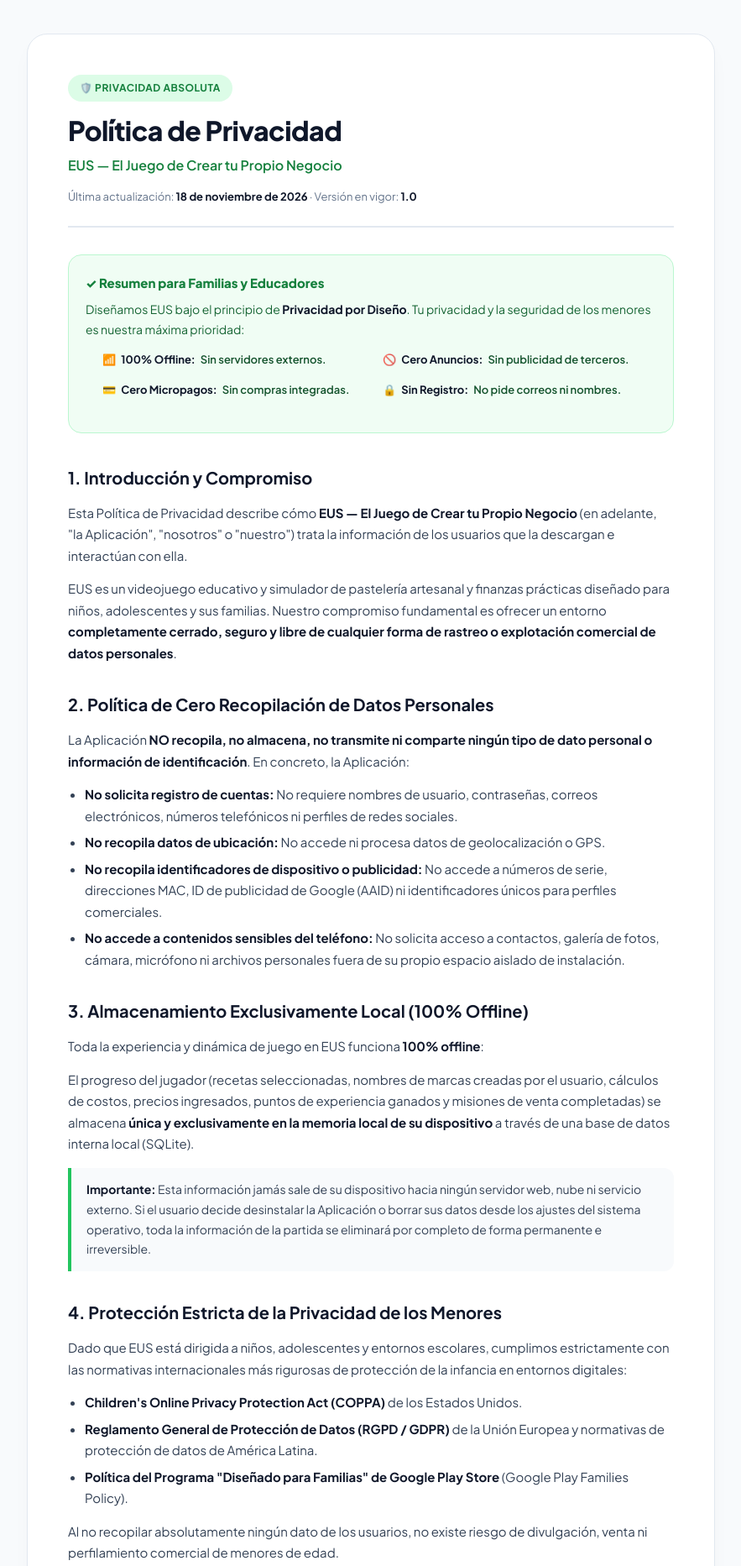
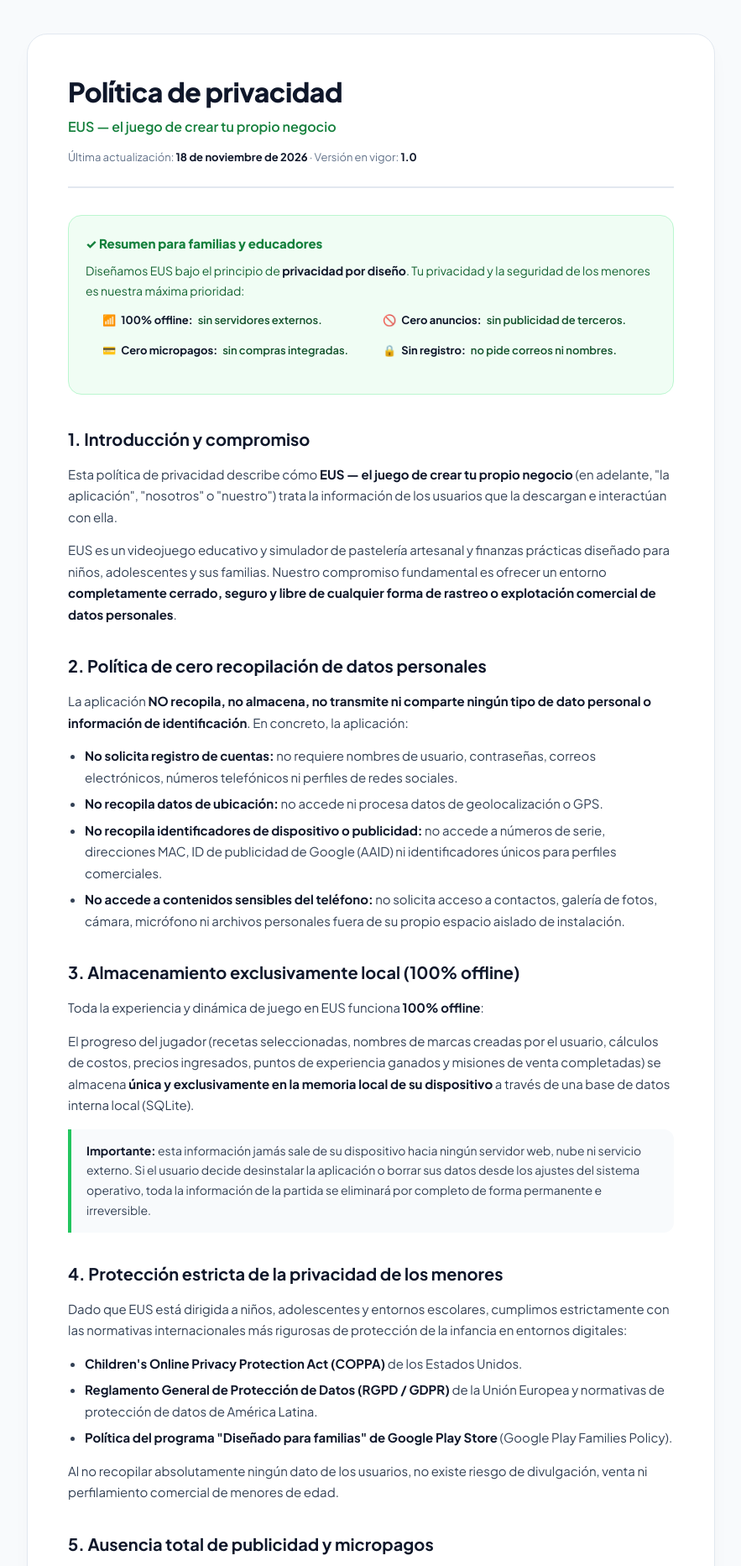
Before and after one commit to R2D2GP/eus-privacy-policy, a plain HTML site: page index.html in a window 1280 px wide. Shown: the top 1865 px of the page at 84% size, without its empty margins (198-1081 px from the left). Drawn offline with Linux system fonts and the light colour scheme.

Commit message:
Corregir mayúsculas según ortografía en español y retirar badge superior

```diff
--- a/index.html
+++ b/index.html
@@ -3,8 +3,8 @@
 <head>
   <meta charset="UTF-8">
   <meta name="viewport" content="width=device-width, initial-scale=1.0">
-  <title>Política de Privacidad — EUS</title>
-  <meta name="description" content="Política de Privacidad oficial de EUS — El Juego de Crear tu Propio Negocio. Conoce nuestro compromiso de 100% privacidad, cero recolección de datos y entorno seguro para niños y familias.">
+  <title>Política de privacidad — EUS</title>
+  <meta name="description" content="Política de privacidad oficial de EUS — el juego de crear tu propio negocio. Conoce nuestro compromiso de 100% privacidad, cero recolección de datos y entorno seguro para niños y familias.">
   <link rel="preconnect" href="https://fonts.googleapis.com">
   <link rel="preconnect" href="https://fonts.gstatic.com" crossorigin>
   <link href="https://fonts.googleapis.com/css2?family=Plus+Jakarta+Sans:wght@400;500;600;700;800&display=swap" rel="stylesheet">
@@ -59,21 +59,6 @@
       border-bottom: 2px solid var(--border);
       padding-bottom: 24px;
       margin-bottom: 32px;
-    }
-
-    .badge {
-      display: inline-flex;
-      align-items: center;
-      gap: 6px;
-      background: #DCFCE7;
-      color: var(--primary-dark);
-      font-size: 12px;
-      font-weight: 700;
-      padding: 6px 14px;
-      border-radius: 999px;
-      text-transform: uppercase;
-      letter-spacing: 0.5px;
-      margin-bottom: 14px;
     }
 
     h1 {
@@ -227,55 +212,54 @@
   <div class="container">
 
     <header class="header">
-      <span class="badge">🛡️ Privacidad Absoluta</span>
-      <h1>Política de Privacidad</h1>
-      <div class="app-name">EUS — El Juego de Crear tu Propio Negocio</div>
+      <h1>Política de privacidad</h1>
+      <div class="app-name">EUS — el juego de crear tu propio negocio</div>
       <div class="meta-info">
         <span>Última actualización: <strong>18 de noviembre de 2026</strong></span> ·
         <span>Versión en vigor: <strong>1.0</strong></span>
       </div>
     </header>
 
-    <!-- Resumen para Familias -->
+    <!-- Resumen para familias -->
     <div class="summary-card">
-      <h3>✓ Resumen para Familias y Educadores</h3>
-      <p>Diseñamos EUS bajo el principio de <strong>Privacidad por Diseño</strong>. Tu privacidad y la seguridad de los menores es nuestra máxima prioridad:</p>
+      <h3>✓ Resumen para familias y educadores</h3>
+      <p>Diseñamos EUS bajo el principio de <strong>privacidad por diseño</strong>. Tu privacidad y la seguridad de los menores es nuestra máxima prioridad:</p>
       <ul>
-        <li>📶 <strong>100% Offline:</strong> Sin servidores externos.</li>
-        <li>🚫 <strong>Cero Anuncios:</strong> Sin publicidad de terceros.</li>
-        <li>💳 <strong>Cero Micropagos:</strong> Sin compras integradas.</li>
-        <li>🔒 <strong>Sin Registro:</strong> No pide correos ni nombres.</li>
+        <li>📶 <strong>100% offline:</strong> sin servidores externos.</li>
+        <li>🚫 <strong>Cero anuncios:</strong> sin publicidad de terceros.</li>
+        <li>💳 <strong>Cero micropagos:</strong> sin compras integradas.</li>
+        <li>🔒 <strong>Sin registro:</strong> no pide correos ni nombres.</li>
       </ul>
     </div>
 
-    <!-- 1. Introducción -->
+    <!-- 1. Introducción y compromiso -->
     <section>
-      <h2>1. Introducción y Compromiso</h2>
+      <h2>1. Introducción y compromiso</h2>
       <p>
-        Esta Política de Privacidad describe cómo <strong>EUS — El Juego de Crear tu Propio Negocio</strong> (en adelante, "la Aplicación", "nosotros" o "nuestro") trata la información de los usuarios que la descargan e interactúan con ella.
+        Esta política de privacidad describe cómo <strong>EUS — el juego de crear tu propio negocio</strong> (en adelante, "la aplicación", "nosotros" o "nuestro") trata la información de los usuarios que la descargan e interactúan con ella.
       </p>
       <p>
         EUS es un videojuego educativo y simulador de pastelería artesanal y finanzas prácticas diseñado para niños, adolescentes y sus familias. Nuestro compromiso fundamental es ofrecer un entorno <strong>completamente cerrado, seguro y libre de cualquier forma de rastreo o explotación comercial de datos personales</strong>.
       </p>
     </section>
 
-    <!-- 2. Cero Recopilación de Datos -->
+    <!-- 2. Política de cero recopilación de datos personales -->
     <section>
-      <h2>2. Política de Cero Recopilación de Datos Personales</h2>
+      <h2>2. Política de cero recopilación de datos personales</h2>
       <p>
-        La Aplicación <strong>NO recopila, no almacena, no transmite ni comparte ningún tipo de dato personal o información de identificación</strong>. En concreto, la Aplicación:
+        La aplicación <strong>NO recopila, no almacena, no transmite ni comparte ningún tipo de dato personal o información de identificación</strong>. En concreto, la aplicación:
       </p>
       <ul>
-        <li><strong>No solicita registro de cuentas:</strong> No requiere nombres de usuario, contraseñas, correos electrónicos, números telefónicos ni perfiles de redes sociales.</li>
-        <li><strong>No recopila datos de ubicación:</strong> No accede ni procesa datos de geolocalización o GPS.</li>
-        <li><strong>No recopila identificadores de dispositivo o publicidad:</strong> No accede a números de serie, direcciones MAC, ID de publicidad de Google (AAID) ni identificadores únicos para perfiles comerciales.</li>
-        <li><strong>No accede a contenidos sensibles del teléfono:</strong> No solicita acceso a contactos, galería de fotos, cámara, micrófono ni archivos personales fuera de su propio espacio aislado de instalación.</li>
+        <li><strong>No solicita registro de cuentas:</strong> no requiere nombres de usuario, contraseñas, correos electrónicos, números telefónicos ni perfiles de redes sociales.</li>
+        <li><strong>No recopila datos de ubicación:</strong> no accede ni procesa datos de geolocalización o GPS.</li>
+        <li><strong>No recopila identificadores de dispositivo o publicidad:</strong> no accede a números de serie, direcciones MAC, ID de publicidad de Google (AAID) ni identificadores únicos para perfiles comerciales.</li>
+        <li><strong>No accede a contenidos sensibles del teléfono:</strong> no solicita acceso a contactos, galería de fotos, cámara, micrófono ni archivos personales fuera de su propio espacio aislado de instalación.</li>
       </ul>
     </section>
 
-    <!-- 3. Almacenamiento Local (100% Offline) -->
+    <!-- 3. Almacenamiento exclusivamente local (100% offline) -->
     <section>
-      <h2>3. Almacenamiento Exclusivamente Local (100% Offline)</h2>
+      <h2>3. Almacenamiento exclusivamente local (100% offline)</h2>
       <p>
         Toda la experiencia y dinámica de juego en EUS funciona <strong>100% offline</strong>:
       </p>
@@ -283,75 +267,75 @@
         El progreso del jugador (recetas seleccionadas, nombres de marcas creadas por el usuario, cálculos de costos, precios ingresados, puntos de experiencia ganados y misiones de venta completadas) se almacena <strong>única y exclusivamente en la memoria local de su dispositivo</strong> a través de una base de datos interna local (SQLite).
       </p>
       <div class="highlight-box">
-        <strong>Importante:</strong> Esta información jamás sale de su dispositivo hacia ningún servidor web, nube ni servicio externo. Si el usuario decide desinstalar la Aplicación o borrar sus datos desde los ajustes del sistema operativo, toda la información de la partida se eliminará por completo de forma permanente e irreversible.
+        <strong>Importante:</strong> esta información jamás sale de su dispositivo hacia ningún servidor web, nube ni servicio externo. Si el usuario decide desinstalar la aplicación o borrar sus datos desde los ajustes del sistema operativo, toda la información de la partida se eliminará por completo de forma permanente e irreversible.
       </div>
     </section>
 
-    <!-- 4. Protección de Menores (COPPA y Familias) -->
+    <!-- 4. Protección estricta de la privacidad de los menores -->
     <section>
-      <h2>4. Protección Estricta de la Privacidad de los Menores</h2>
+      <h2>4. Protección estricta de la privacidad de los menores</h2>
       <p>
         Dado que EUS está dirigida a niños, adolescentes y entornos escolares, cumplimos estrictamente con las normativas internacionales más rigurosas de protección de la infancia en entornos digitales:
       </p>
       <ul>
         <li><strong>Children's Online Privacy Protection Act (COPPA)</strong> de los Estados Unidos.</li>
         <li><strong>Reglamento General de Protección de Datos (RGPD / GDPR)</strong> de la Unión Europea y normativas de protección de datos de América Latina.</li>
-        <li><strong>Política del Programa "Diseñado para Familias" de Google Play Store</strong> (Google Play Families Policy).</li>
+        <li><strong>Política del programa "Diseñado para familias" de Google Play Store</strong> (Google Play Families Policy).</li>
       </ul>
       <p>
         Al no recopilar absolutamente ningún dato de los usuarios, no existe riesgo de divulgación, venta ni perfilamiento comercial de menores de edad.
       </p>
     </section>
 
-    <!-- 5. Publicidad y Micropagos -->
+    <!-- 5. Ausencia total de publicidad y micropagos -->
     <section>
-      <h2>5. Ausencia Total de Publicidad y Micropagos</h2>
+      <h2>5. Ausencia total de publicidad y micropagos</h2>
       <p>
-        La Aplicación se ofrece como una herramienta educativa sin ánimo de lucro mediante monetización intrusiva:
+        La aplicación se ofrece como una herramienta educativa sin ánimo de lucro mediante monetización intrusiva:
       </p>
       <ul>
-        <li><strong>Cero Publicidad:</strong> No integramos SDKs publicitarios de terceros (tales como Google AdMob, Unity Ads, etc.). No se mostrarán banners, anuncios de video ni pantallas emergentes comerciales.</li>
-        <li><strong>Cero Micropagos (In-App Purchases):</strong> No existen compras dentro de la app, cobros recurrentes, suscripciones ni mecanismos de pago con tarjeta. EUS es 100% gratuita.</li>
+        <li><strong>Cero publicidad:</strong> no integramos SDKs publicitarios de terceros (tales como Google AdMob, Unity Ads, etc.). No se mostrarán banners, anuncios de video ni pantallas emergentes comerciales.</li>
+        <li><strong>Cero micropagos (in-app purchases):</strong> no existen compras dentro de la aplicación, cobros recurrentes, suscripciones ni mecanismos de pago con tarjeta. EUS es 100% gratuita.</li>
       </ul>
     </section>
 
-    <!-- 6. Servicios de Terceros -->
+    <!-- 6. Servicios y enlaces de terceros -->
     <section>
-      <h2>6. Servicios y Enlaces de Terceros</h2>
+      <h2>6. Servicios y enlaces de terceros</h2>
       <p>
-        La Aplicación no incluye servicios de análisis de comportamiento de terceros, rastreadores ni enlaces web externos que redirijan a sitios fuera del entorno controlado del juego.
+        La aplicación no incluye servicios de análisis de comportamiento de terceros, rastreadores ni enlaces web externos que redirijan a sitios fuera del entorno controlado del juego.
       </p>
     </section>
 
-    <!-- 7. Permisos del Dispositivo -->
+    <!-- 7. Permisos solicitados en el dispositivo -->
     <section>
-      <h2>7. Permisos Solicitados en el Dispositivo</h2>
+      <h2>7. Permisos solicitados en el dispositivo</h2>
       <p>
         EUS no requiere permisos especiales o de alto riesgo para su ejecución (como acceso a cámara, micrófono, almacenamiento externo general, contactos o ubicación). La aplicación opera bajo el principio de privilegio mínimo estrictamente necesario para su funcionamiento en el sistema operativo Android.
       </p>
     </section>
 
-    <!-- 8. Modificaciones -->
+    <!-- 8. Modificaciones a esta política de privacidad -->
     <section>
-      <h2>8. Modificaciones a esta Política de Privacidad</h2>
+      <h2>8. Modificaciones a esta política de privacidad</h2>
       <p>
-        Podemos actualizar esta Política de Privacidad ocasionalmente para reflejar mejoras técnicas en la Aplicación o responder a requerimientos normativos de Google Play Store. Cualquier modificación mantendrá inalterado nuestro compromiso fundamental de <strong>no recopilar datos personales</strong>. La versión vigente siempre estará publicada y disponible para consulta pública en este mismo enlace.
+        Podemos actualizar esta política de privacidad ocasionalmente para reflejar mejoras técnicas en la aplicación o responder a requerimientos normativos de Google Play Store. Cualquier modificación mantendrá inalterado nuestro compromiso fundamental de <strong>no recopilar datos personales</strong>. La versión vigente siempre estará publicada y disponible para consulta pública en este mismo enlace.
       </p>
     </section>
 
-    <!-- 9. Contacto -->
+    <!-- 9. Contacto y consultas -->
     <section>
-      <h2>9. Contacto y Consultas</h2>
+      <h2>9. Contacto y consultas</h2>
       <p>
         Si eres padre, madre, tutor legal o docente y tienes cualquier duda o consulta sobre nuestra política de privacidad o el funcionamiento ético de EUS, puedes ponerte en contacto directamente con el equipo de desarrollo:
       </p>
       <div class="contact-card">
-        ✉️ Correo de Contacto: <a href="mailto:soporte.eus.app@gmail.com">soporte.eus.app@gmail.com</a>
+        ✉️ Correo de contacto: <a href="mailto:soporte.eus.app@gmail.com">soporte.eus.app@gmail.com</a>
       </div>
     </section>
 
     <footer class="footer">
-      <p>© 2026 EUS — El Juego de Crear tu Propio Negocio. Todos los derechos reservados.</p>
+      <p>© 2026 EUS — el juego de crear tu propio negocio. Todos los derechos reservados.</p>
       <p>Entorno educativo 100% offline, seguro y privado para familias y colegios.</p>
     </footer>
 
```
